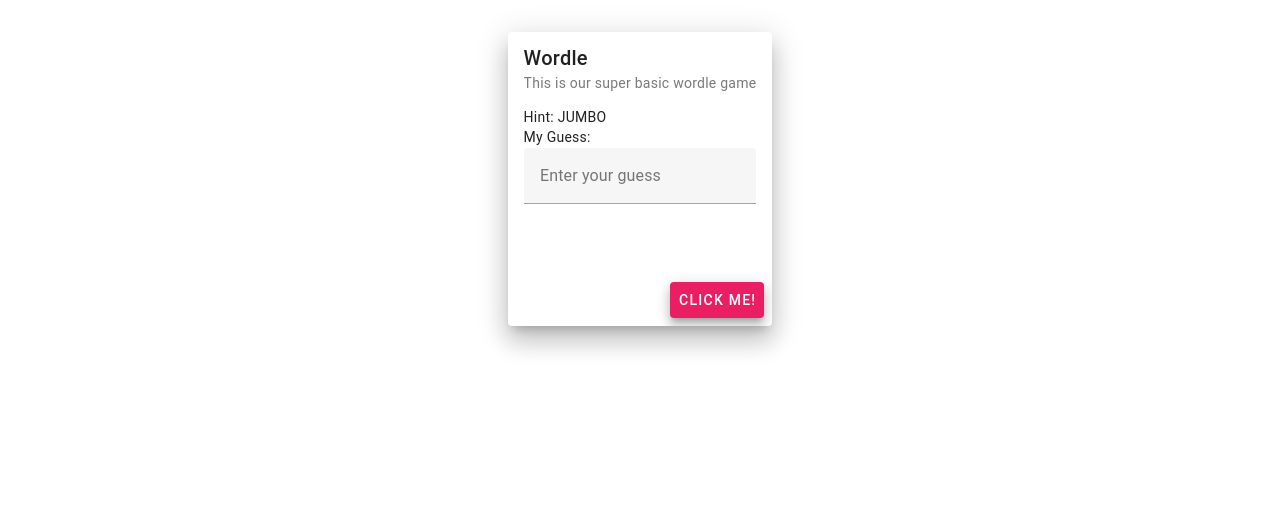
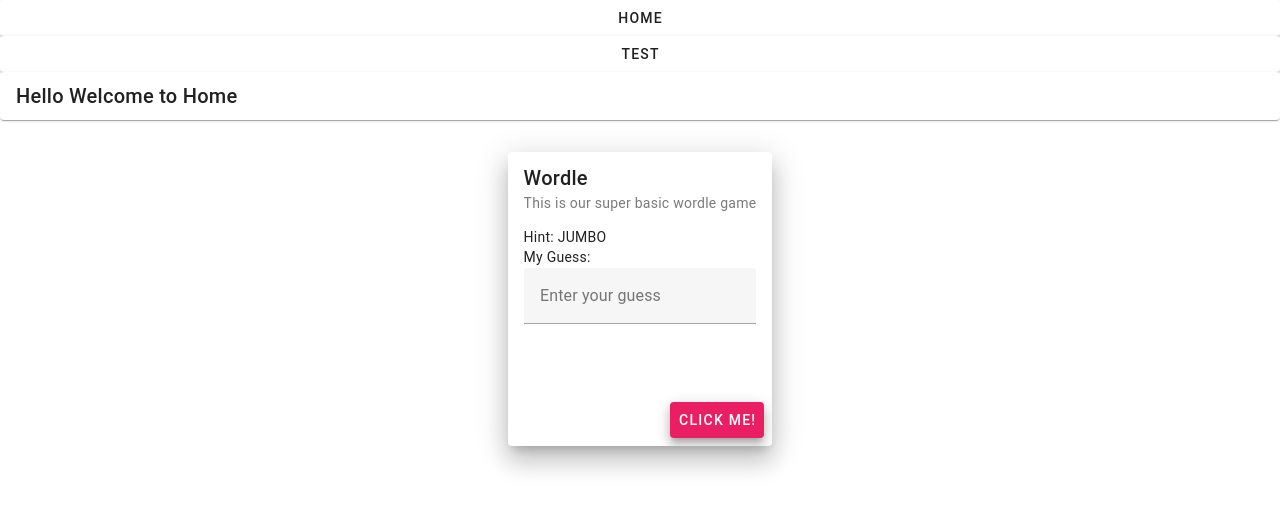
Before and after one commit to IntelliTect-Samples/EWU-CSCD379-2024-Spring, a Nuxt app in the folder wordle-web/: page / in a window 1280 px wide. Shown: the top 510 px of the page. Built offline with nearby package versions, Linux system fonts and the light colour scheme.

Commit message:
adding routing

```diff
--- a/wordle-web/app.vue
+++ b/wordle-web/app.vue
@@ -1,58 +1,14 @@
 <template>
   <NuxtLayout>
     <v-app>
-      <v-card class="mx-auto my-8" elevation="16" max-width="344">
-        <v-card-item>
-          <v-card-title> Wordle </v-card-title>
-          <v-card-subtitle>
-            This is our super basic wordle game
-          </v-card-subtitle>
-        </v-card-item>
-
-        <v-card-text>
-          Hint: {{ game.wordToGuess }}
-          <br />
-          My Guess: {{ myGuess }}
-          <v-text-field
-            v-model="myGuess"
-            label="Enter your guess"
-            outlined
-            clearable
-          />
-        </v-card-text>
-
-        <v-card-text>
-          <div v-for="(guess, i) of game.guesses" :key="i">
-            Guess: {{ guess.letters.map(x => x.char).join("") }}
-          </div>
-        </v-card-text>
-
-        <v-card-actions>
-          <v-spacer />
-          <v-btn
-            color="pink"
-            variant="elevated"
-            elevation="8"
-            @click="submitGuess()"
-          >
-            Click Me!
-          </v-btn>
-        </v-card-actions>
-      </v-card>
-
+      <v-btn @click="router.push('/')">Home</v-btn>
+      <v-btn @click="router.push('/test')">Test</v-btn>
       <NuxtPage />
     </v-app>
   </NuxtLayout>
 </template>
 
 <script setup lang="ts">
-import { Game } from "./scripts/game";
-const game: Game = reactive(new Game("JUMBO"));
+const router = useRouter()
 
-const myGuess = ref("");
-
-function submitGuess() {
-  game.guess(myGuess.value.toUpperCase());
-  myGuess.value = "";
-}
 </script>
--- /dev/null
+++ b/wordle-web/pages/index.vue
@@ -0,0 +1,56 @@
+<template>
+    <v-card>
+        <v-card-title>Hello Welcome to Home</v-card-title>
+    </v-card>
+
+    <v-card class="mx-auto my-8" elevation="16" max-width="344">
+        <v-card-item>
+          <v-card-title> Wordle </v-card-title>
+          <v-card-subtitle>
+            This is our super basic wordle game
+          </v-card-subtitle>
+        </v-card-item>
+
+        <v-card-text>
+          Hint: {{ game.wordToGuess }}
+          <br />
+          My Guess: {{ myGuess }}
+          <v-text-field
+            v-model="myGuess"
+            label="Enter your guess"
+            outlined
+            clearable
+          />
+        </v-card-text>
+
+        <v-card-text>
+          <div v-for="(guess, i) of game.guesses" :key="i">
+            Guess: {{ guess.letters.map(x => x.char).join("") }}
+          </div>
+        </v-card-text>
+
+        <v-card-actions>
+          <v-spacer />
+          <v-btn
+            color="pink"
+            variant="elevated"
+            elevation="8"
+            @click="submitGuess()"
+          >
+            Click Me!
+          </v-btn>
+        </v-card-actions>
+      </v-card>
+</template>
+
+<script setup lang="ts">
+import { Game } from "../scripts/game";
+const game: Game = reactive(new Game("JUMBO"));
+
+const myGuess = ref("");
+
+function submitGuess() {
+  game.guess(myGuess.value.toUpperCase());
+  myGuess.value = "";
+}
+</script>
--- /dev/null
+++ b/wordle-web/pages/test.vue
@@ -0,0 +1,5 @@
+<template>
+    <v-card>
+        <v-card-title>Hello Welcome to Test</v-card-title>
+    </v-card>
+</template>
```
